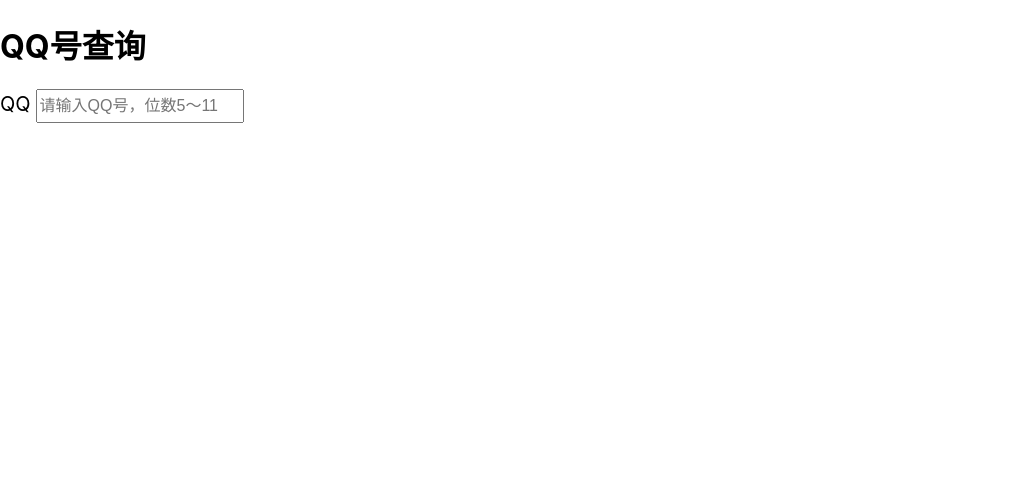
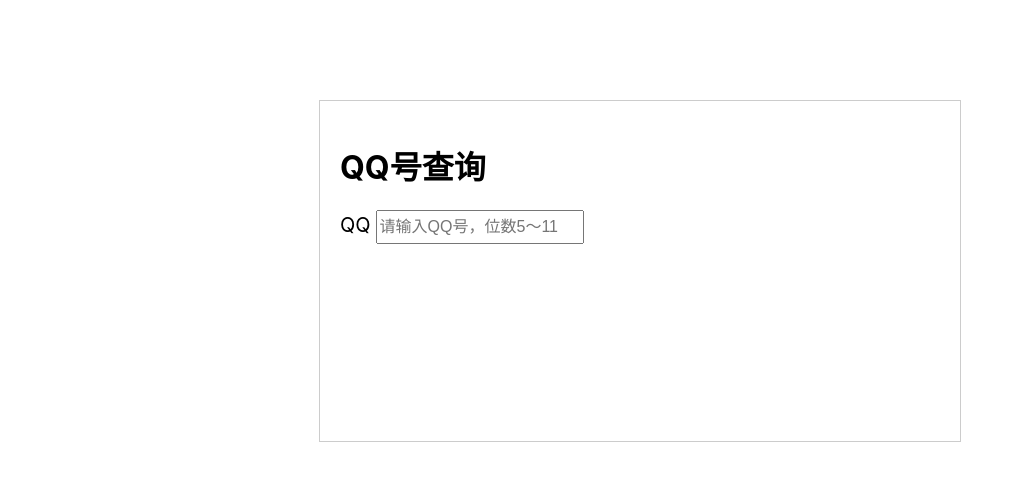
Before and after one commit to BryanLi93/qq-num-query, a React app: page / in a window 1280 px wide. Shown: the top 480 px of the page, without its empty margins (0-1023 px from the left). Built offline with nearby package versions, Linux system fonts and the light colour scheme.

Commit message:
简易样式 & 注释

```diff
--- a/src/App.module.sass
+++ b/src/App.module.sass
@@ -1,2 +1,7 @@
 .App
-  /* text-align: center; */
+  padding: 20px
+  border: 1px solid #ccc
+  width: 600px
+  min-height: 300px
+  margin: auto
+  margin-top: 100px
--- a/src/App.tsx
+++ b/src/App.tsx
@@ -1,10 +1,11 @@
-import Title from "./components/Title";
-import QQInput from "./components/QQInput";
+import Style from "./App.module.sass";
+import { useRequest } from "ahooks";
 import { useState } from "react";
-import UserGrid from "./components/UserGrid";
-import { useRequest } from "ahooks";
 import { getUserByQQ } from "./api/user";
 import LoadingTip from "./components/LoadingTip";
+import QQInput from "./components/QQInput";
+import Title from "./components/Title";
+import UserGrid from "./components/UserGrid";
 import Space from "./compotentsUI/Space";
 
 // const mockUser: User = {
@@ -17,6 +18,11 @@
   // 接口返回的用户信息
   const [user, setUser] = useState<User>();
 
+  /**
+   * 接口请求优化方案
+   * 1. 输入内容校验、提示
+   * 2. 请求防抖
+   */
   const { run: getUserByQQRun, loading } = useRequest(getUserByQQ, {
     manual: true,
     onSuccess(res: User) {
@@ -28,10 +34,13 @@
   });
 
   return (
-    <div className="App">
+    <div className={Style.App}>
+      {/* 标题 */}
       <Title text="QQ号查询" />
+      {/* 输入框 */}
       <QQInput onChange={(v) => getUserByQQRun(v)} />
       <Space />
+      {/* 用户信息显示 */}
       {user && (
         <>
           <UserGrid user={user} />
```
Also changed, not shown: src/@types/user.d.ts (+12 -3 lines), 1 other file (tests, documents, lock files or other folders).
